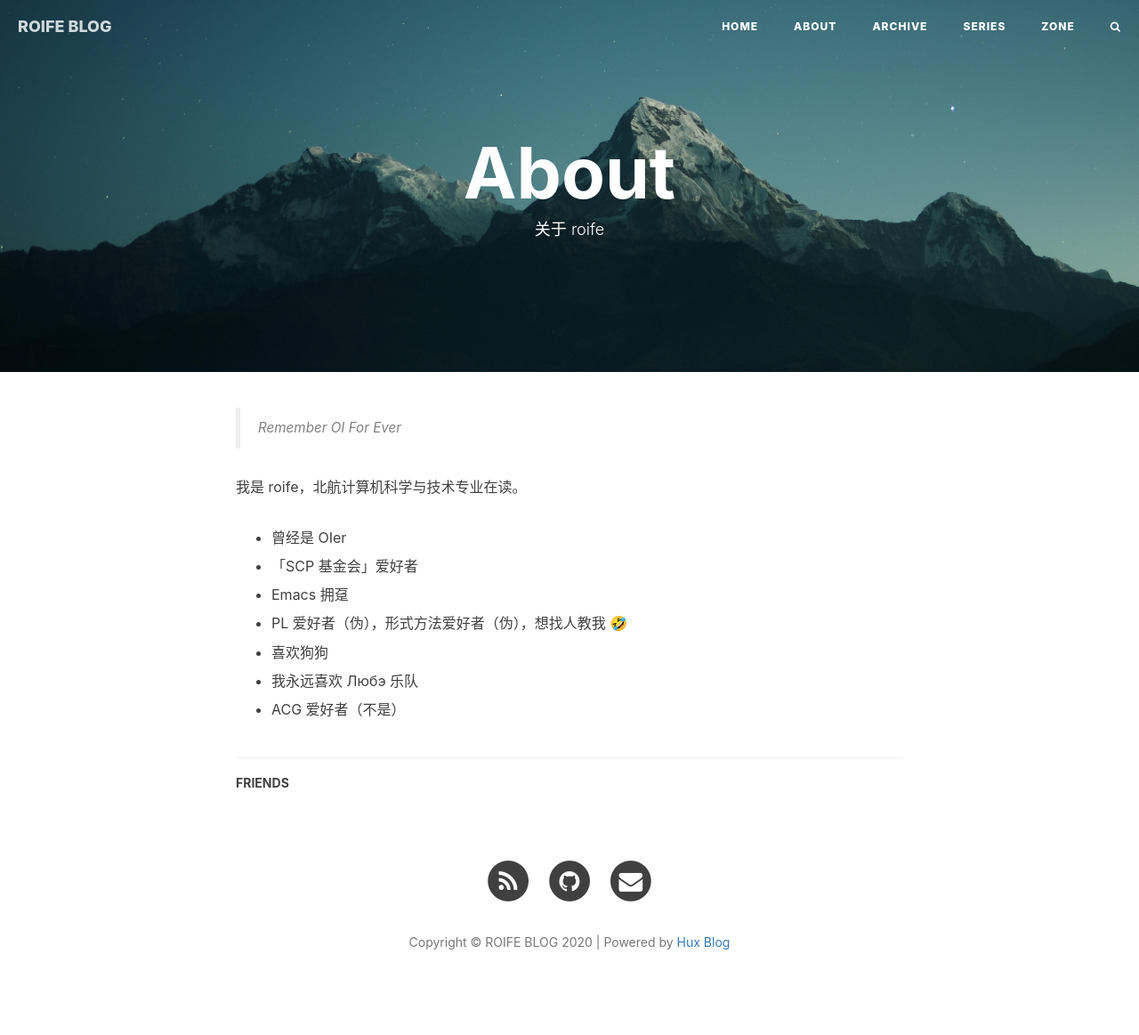
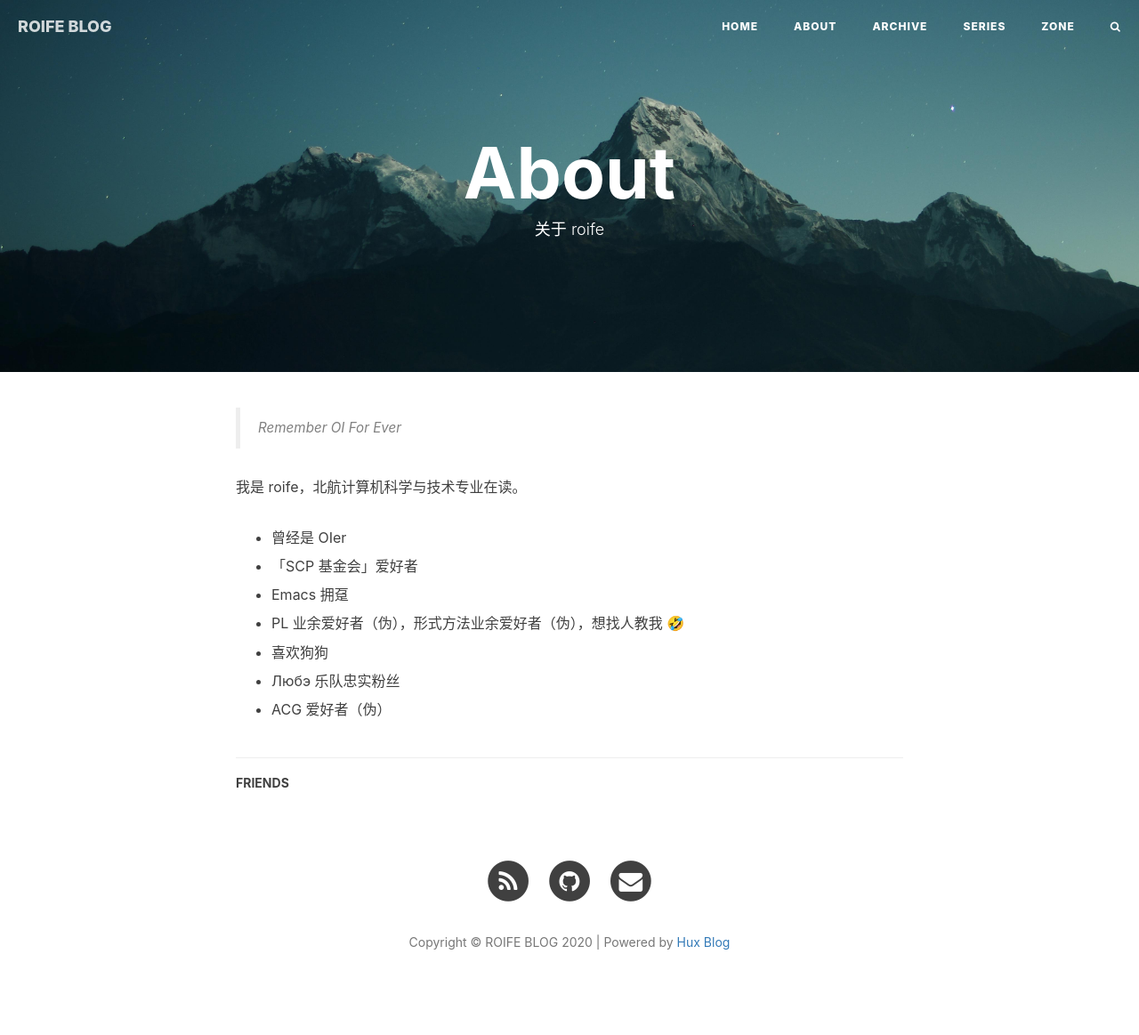
Before and after one commit to LogicLee0902/-LogicLee0902.github.io, a Jekyll site: the page built from about.html, in a window 1280 px wide. Shown: the whole page at 89% size. Built offline with Jekyll 4.4.1, drawn with Linux system fonts in a browser that asks for light colours; nearby versions of some CDN libraries; comment, search, counter and statistics services are not loaded.

Commit message:
update pwa icns & favoicon

```diff
--- a/_includes/about/zh.md
+++ b/_includes/about/zh.md
@@ -8,10 +8,10 @@
 
 - Emacs 拥趸
 
-- PL 爱好者（伪），形式方法爱好者（伪），想找人教我 🤣
+- PL 业余爱好者（伪），形式方法业余爱好者（伪），想找人教我 🤣
 
 - 喜欢狗狗
 
-- 我永远喜欢 Любэ 乐队
+- Любэ 乐队忠实粉丝
 
-- ACG 爱好者（不是）
+- ACG 爱好者（伪）
```
Also changed, not shown: img/favicon.ico.
